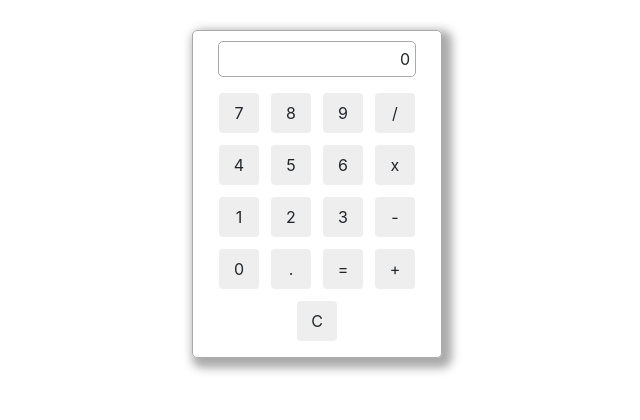
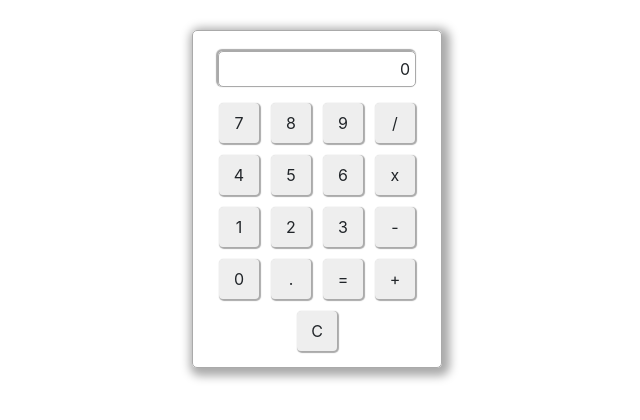
Before and after one commit to kevharvell/Calculator, a plain HTML site: page index.html in a window 1280 px wide. Shown: the whole page, without its empty margins (323-963 px from the left). Drawn offline with nearby package versions, Linux system fonts and the light colour scheme.

Commit message:
minor styling changes

```diff
--- a/style.css
+++ b/style.css
@@ -3,6 +3,7 @@
     background-color: #EEE;
     width: 40px;
     height: 40px;
+    box-shadow: 1px 1px 1px 1px #AAA;
 }
 
 .row {
@@ -20,14 +21,15 @@
     width: 250px;
     border: 1px solid #AAA;
     border-radius: 5px;
-    box-shadow: 5px 5px 10px 5px #AAA;
+    box-shadow: 3px 3px 10px 5px #AAA;
 }
 
 #display {
-    margin: 10px auto;
+    margin: 20px auto 10px auto;
     border: 1px solid #AAA;
     border-radius: 5px;
     width: 80%;
     padding: 5px;
     text-align: right;
+    box-shadow: -1px -1px 1px 1px #AAA;
 }
```
